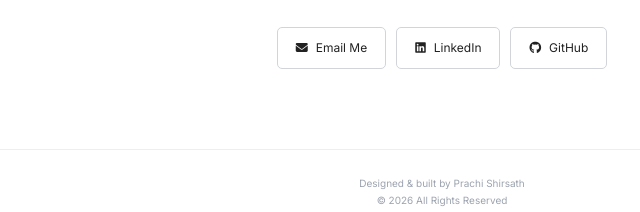
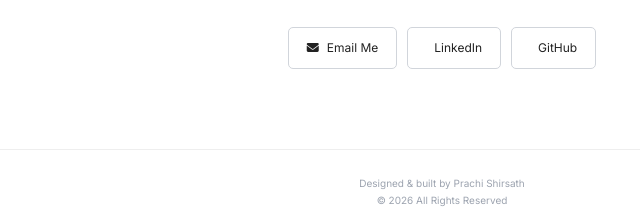
Before and after one commit to PrachiShirsath/prachishirsath-portfolio, a plain HTML site: page index.html in a window 1280 px wide. Shown: the part 4711-4923 px from the top of the page, 343-983 px from the left. Drawn offline with Linux system fonts and the light colour scheme.

Commit message:
Update index.html

```diff
--- a/index.html
+++ b/index.html
@@ -891,7 +891,7 @@
 
     <div class="contact-buttons">
 
-        <a href="mailto:your-email@example.com">
+        <a href="mailto:shirsathprachi1099@gmail.com">
 
             <i class="fa-solid fa-envelope"></i>
 
@@ -903,7 +903,7 @@
         <a href="https://www.linkedin.com/"
            target="_blank">
 
-            <i class="fa-brands fa-linkedin"></i>
+            <i class="www.linkedin.com/in/prachi-shirsath"></i>
 
             LinkedIn
 
@@ -913,7 +913,7 @@
         <a href="https://github.com/"
            target="_blank">
 
-            <i class="fa-brands fa-github"></i>
+            <i class="https://github.com/PrachiShirsath"></i>
 
             GitHub
 
```
